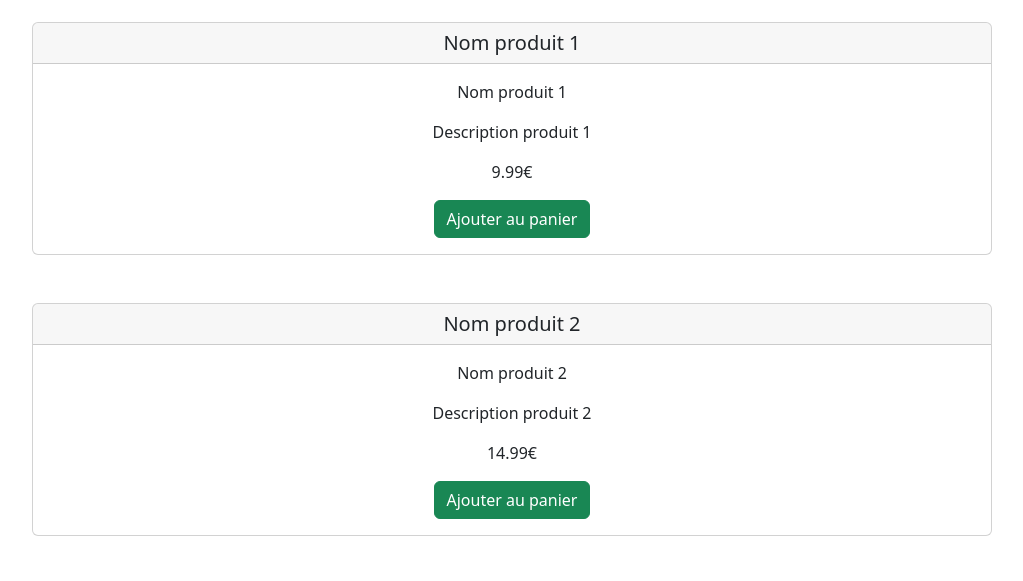
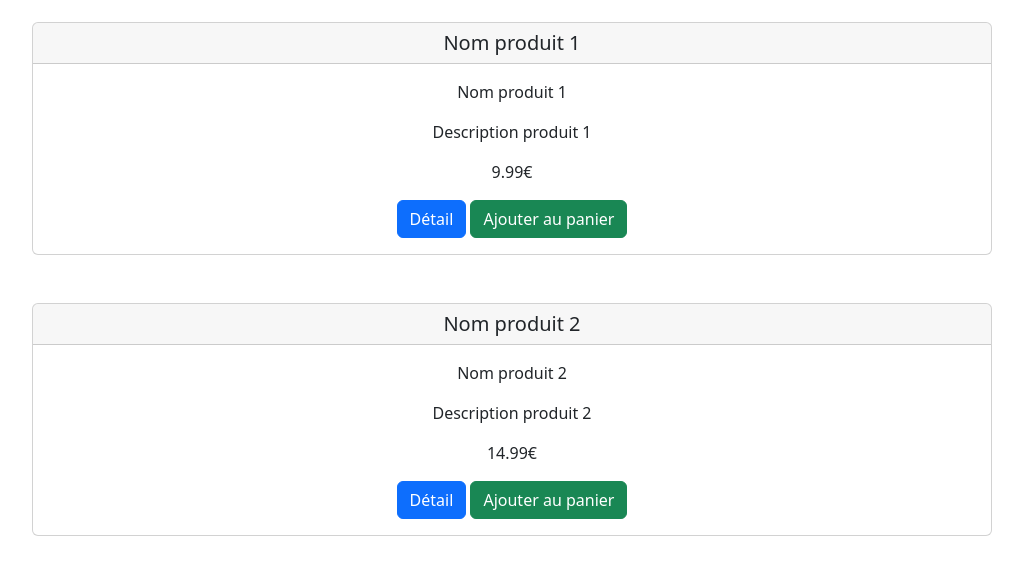
Before and after one commit to pierrebraem/PMU, a PHP site: page /parcourir in a window 1280 px wide. Shown: the part 219-800 px from the top of the page, without its empty margins (128-1151 px from the left). Run offline with PHP 8.4, Linux system fonts and the light colour scheme.

Commit message:
UPDATE: Ajout bouton détail

```diff
--- a/Views/parcourir.php
+++ b/Views/parcourir.php
@@ -19,6 +19,7 @@
             <p>Nom produit 1</p>
             <p>Description produit 1</p>
             <p>9.99€</p>
+            <a class="btn btn-primary" href="produit?id=1">Détail</a>
             <button class="btn btn-success">Ajouter au panier</button>
         </div>
     </div>
@@ -31,6 +32,7 @@
             <p>Nom produit 2</p>
             <p>Description produit 2</p>
             <p>14.99€</p>
+            <a class="btn btn-primary" href="produit?id=2">Détail</a>
             <button class="btn btn-success">Ajouter au panier</button>
         </div>
     </div>
```
